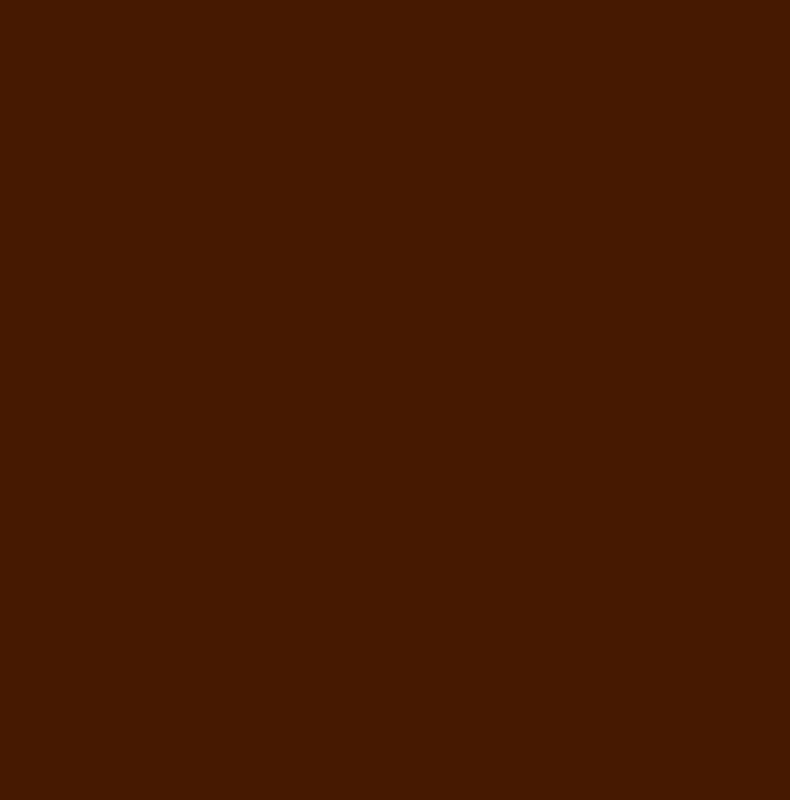
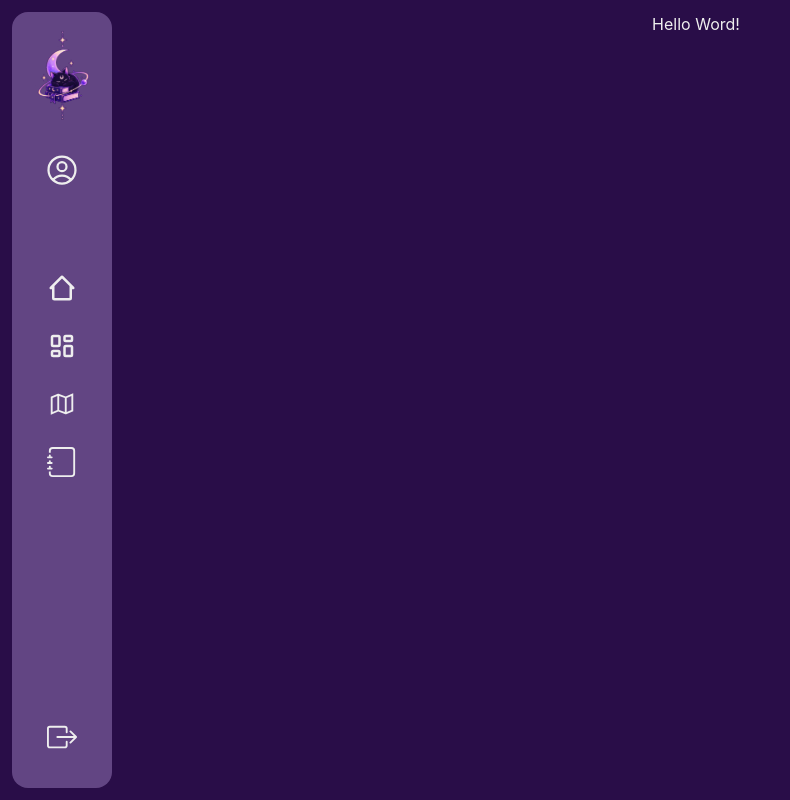
Before and after one commit to stelsol/Caderno-estudos, a React (Vite) app: page /Dashboard in a window 1280 px wide. Before the commit this address had no page. Shown: the whole page, without its empty margins (0-790 px from the left). Built offline with nearby package versions, Linux system fonts and the light colour scheme.

Commit message:
feat: Adicionando a pagina de dashboard

```diff
--- a/src/App.jsx
+++ b/src/App.jsx
@@ -2,6 +2,7 @@ import React from "react";
 import Login from "./pages/Login";
 import Cadastro from "./pages/Cadastro";
 import Home from "./pages/Home";
+import Dashboard from "./pages/Dashboard";
 import Layout from "./componentes/Layout/Layout";
 import { Routes, Route, Navigate } from "react-router-dom";
 
@@ -15,6 +16,7 @@ export default function App() {
 
         <Route element={<Layout />}>
           <Route path="/Home" element={<Home />} />
+          <Route path="/Dashboard" element={<Dashboard />} />
         </Route>
       </Routes>
     </div>
--- a/src/componentes/Sidebar/Sidebar.jsx
+++ b/src/componentes/Sidebar/Sidebar.jsx
@@ -17,10 +17,10 @@ export default function Sidebar() {
         </Link>
       </div>
       <div className=" flex flex-col items-stretch text-3xl gap-7 grow-7 p-1">
-        <Link to="#">
+        <Link to="/Home">
           <BiHomeAlt2 />
         </Link>
-        <Link to="#">
+        <Link to="/Dashboard">
           <TbLayoutDashboard />
         </Link>
         <Link to="#">
--- /dev/null
+++ b/src/pages/Dashboard.jsx
@@ -0,0 +1,3 @@
+export default function Dashboard() {
+  return <h1>Hello Word!</h1>;
+}
```
